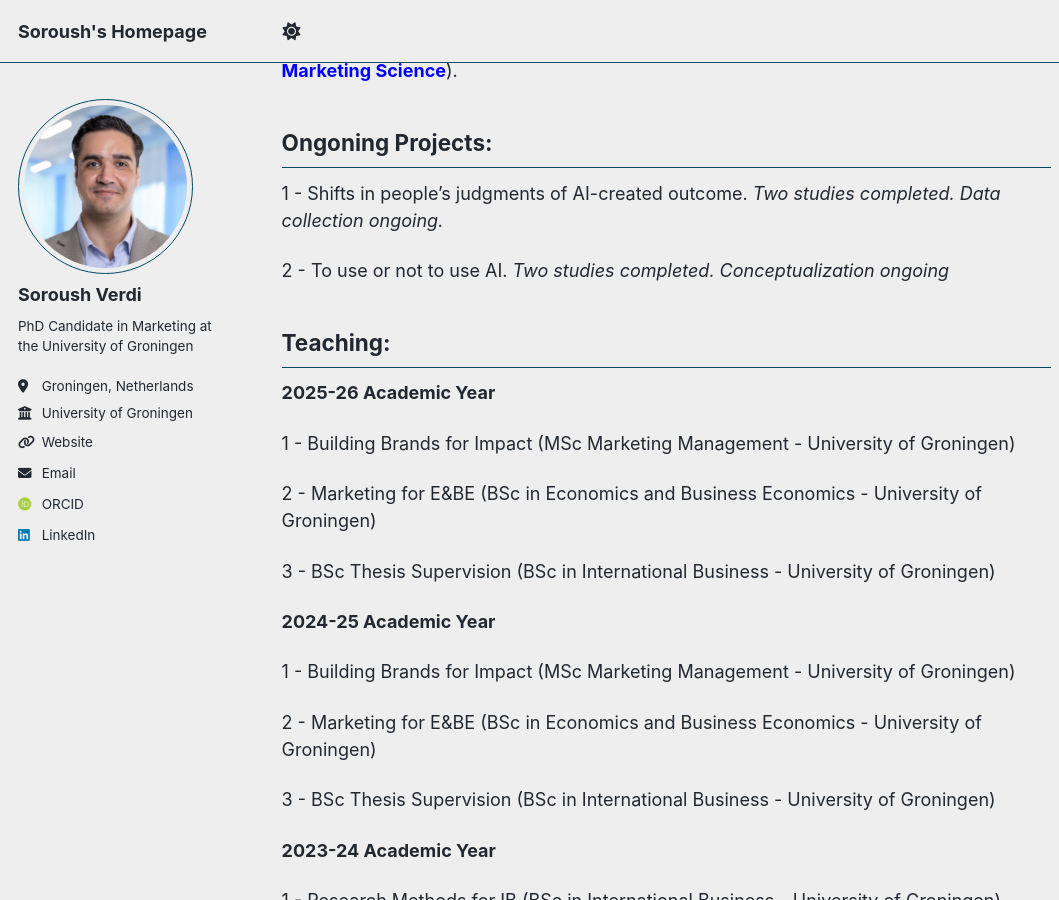
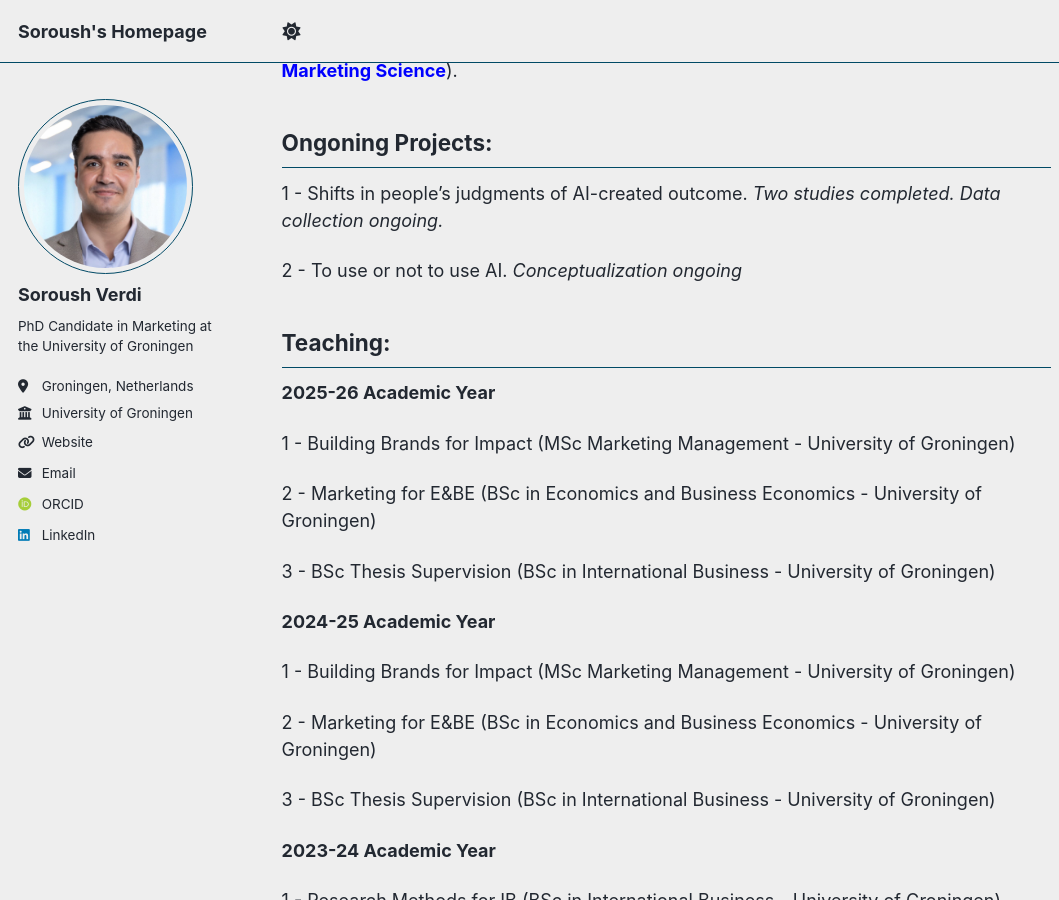
Before and after one commit to soroushverdi/soroushverdi.github.io, a Jekyll site: the page built from _pages/about.md, in a window 1280 px wide and 900 px high, scrolled down 500 px. Shown: the whole window, without its empty margins (0-1059 px from the left). Built offline with Jekyll 4.4.1, drawn with Linux system fonts in a browser that asks for light colours; some web fonts are replaced; a script that is not in the unit is left out.

Commit message:
Update about.md

```diff
--- a/_pages/about.md
+++ b/_pages/about.md
@@ -21,7 +21,7 @@ Ongoning Projects:
 ------
 1 - Shifts in people’s judgments of AI-created outcome. *Two studies completed. Data collection ongoing.*
 
-2 - To use or not to use AI. *Two studies completed. Conceptualization ongoing*
+2 - To use or not to use AI. *Conceptualization ongoing*
 
 
 Teaching:
```
